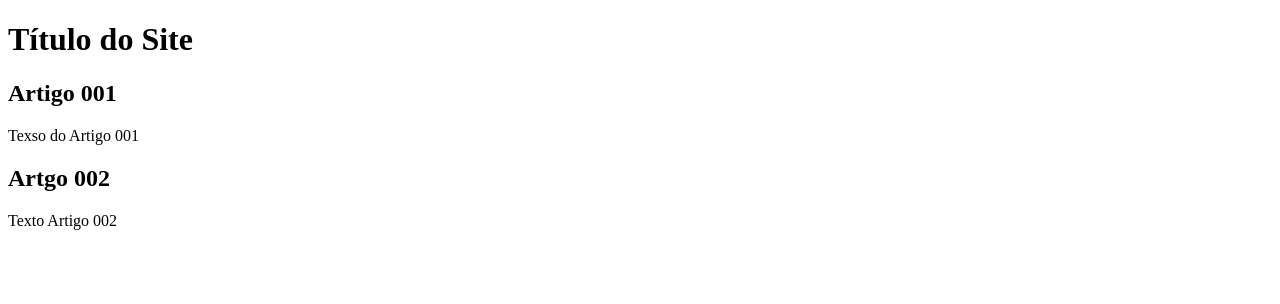
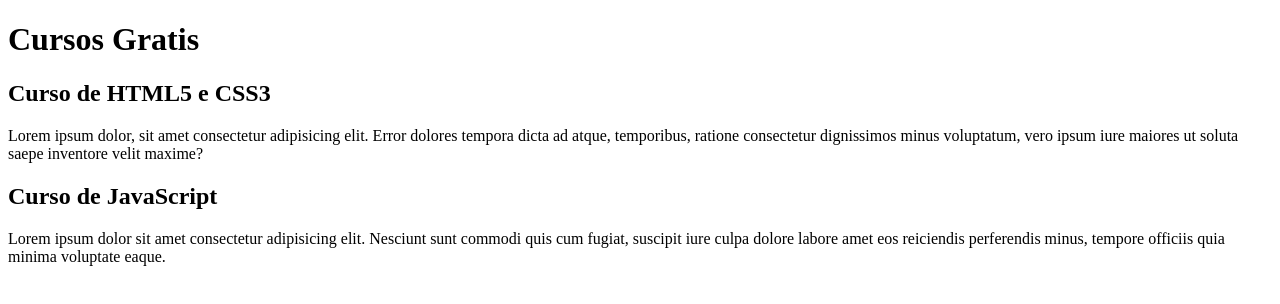
Before and after one commit to arthurvieira12/Projeto-site, a plain HTML site: page index.html in a window 1280 px wide. Drawn offline with Linux system fonts and the light colour scheme.

Commit message:
Comecei a escrever conteudo

```diff
--- a/index.html
+++ b/index.html
@@ -3,20 +3,20 @@
 <head>
     <meta charset="UTF-8">
     <meta name="viewport" content="width=device-width, initial-scale=1.0">
-    <title>Título do Site</title>
+    <title></title>
 </head>
 <body>
     <main>
         <header>
-            <h1>Título do Site</h1>
+            <h1>Cursos Gratis</h1>
         </header>
         <article>
-            <h2>Artigo 001</h2>
-            <p>Texso do Artigo 001</p>
+            <h2>Curso de HTML5 e CSS3</h2>
+            <p>Lorem ipsum dolor, sit amet consectetur adipisicing elit. Error dolores tempora dicta ad atque, temporibus, ratione consectetur dignissimos minus voluptatum, vero ipsum iure maiores ut soluta saepe inventore velit maxime?</p>
         </article>
         <article>
-            <h2>Artgo 002</h2>
-            <p>Texto Artigo 002</p>
+            <h2>Curso de JavaScript</h2>
+            <p>Lorem ipsum dolor sit amet consectetur adipisicing elit. Nesciunt sunt commodi quis cum fugiat, suscipit iure culpa dolore labore amet eos reiciendis perferendis minus, tempore officiis quia minima voluptate eaque.</p>
         </article>
     </main>
 </body>
```
